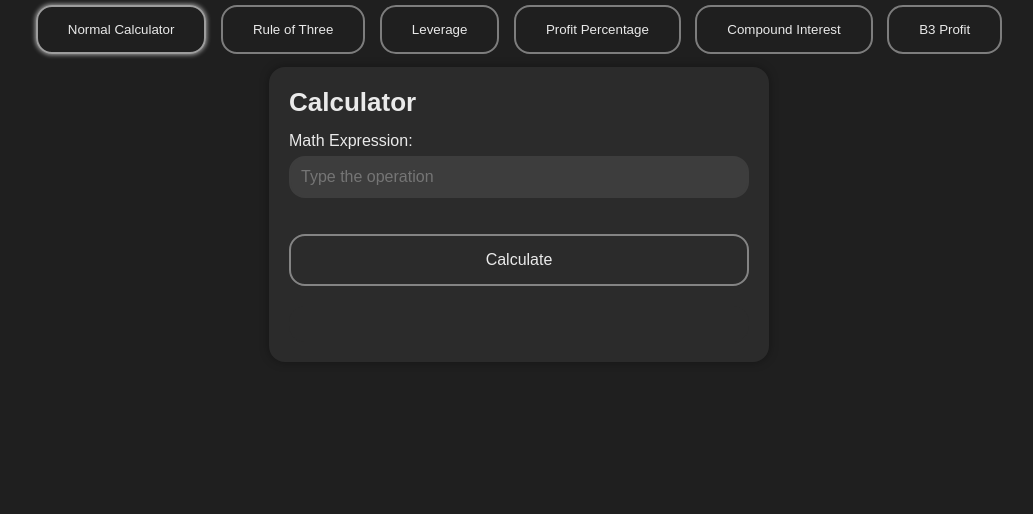
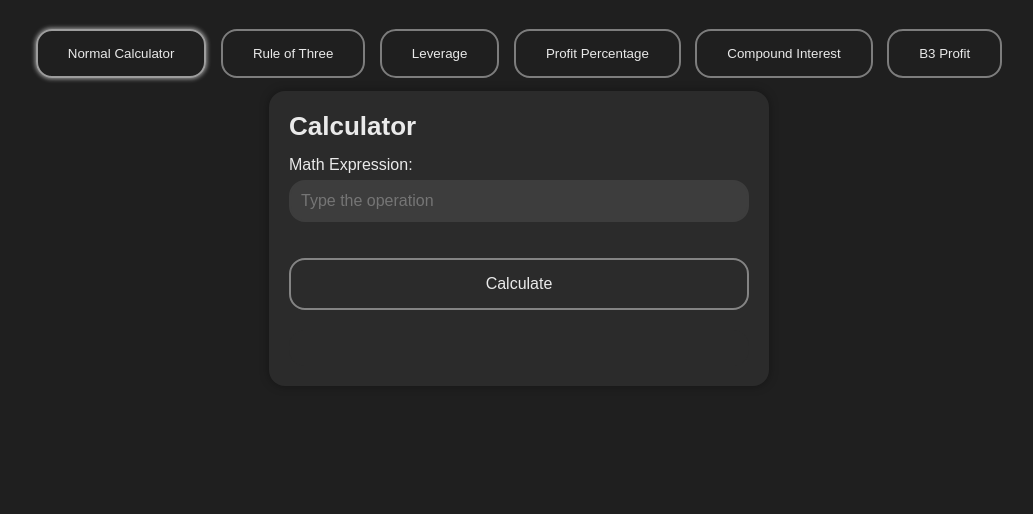
Before and after one commit to trembosauro/calcs, a plain HTML site: page index.html in a window 1280 px wide. Shown: the whole page, without its empty margins (121-1154 px from the left). Drawn offline with nearby package versions, Linux system fonts and the light colour scheme.

Commit message:
Update style.css

```diff
--- a/style.css
+++ b/style.css
@@ -15,7 +15,7 @@ body {
   flex-direction: column;
   align-items: center;
   margin: 0;
-  padding: 0 16px;
+  padding: 24px 16px 0 16px;
   font-size: 16px;
 }
 
```
